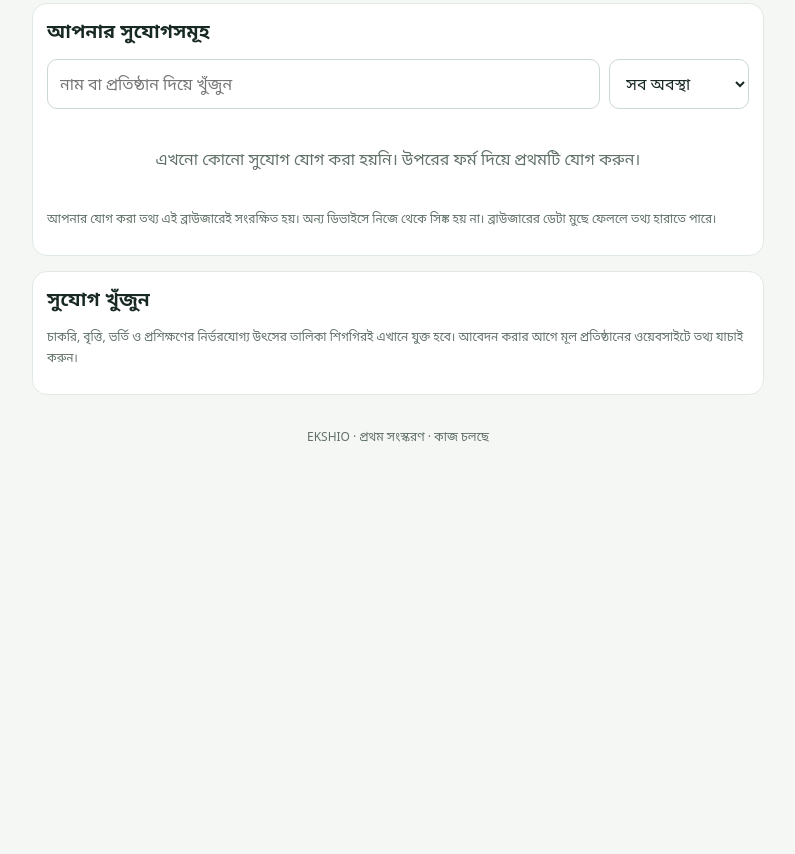
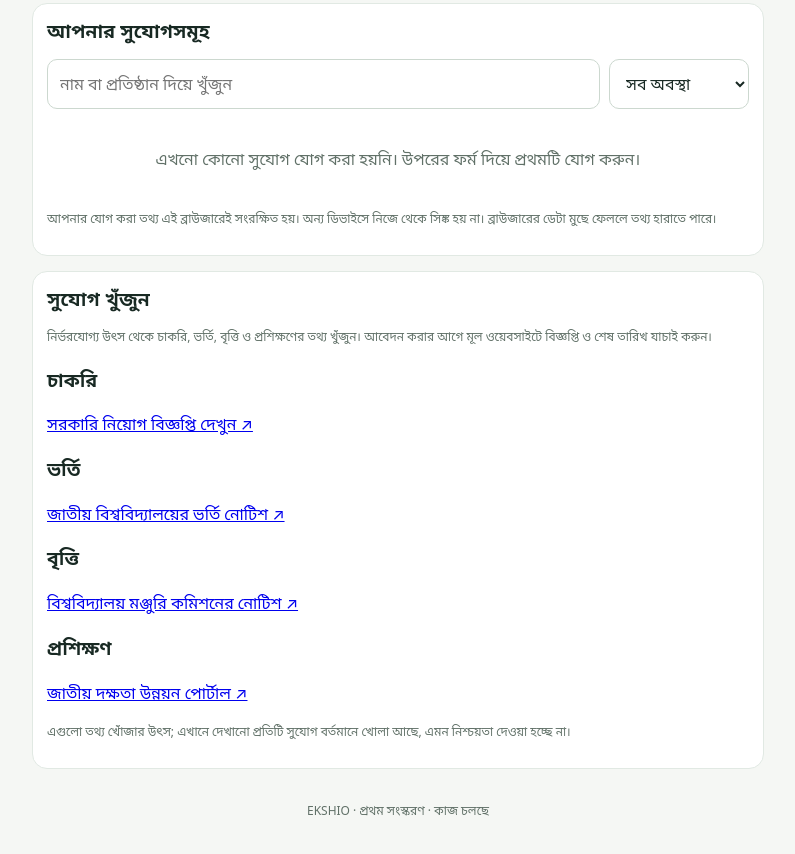
Before and after one commit to ekshio-platform/ekshio-platform, a plain HTML site: page index.html in a window 1280 px wide. Shown: the part 805-1659 px from the top of the page, without its empty margins (242-1037 px from the left). Before the commit the page ends 1309 px from the top, so only its background shows below. Drawn offline with Linux system fonts and the light colour scheme.

Commit message:
Add verified opportunity source directory

```diff
--- a/index.html
+++ b/index.html
@@ -108,7 +108,47 @@ footer{text-align:center;color:#617168;font-size:12px;padding:18px}
   </section>
   <section class="panel" id="directory">
   <h2>সুযোগ খুঁজুন</h2>
-  <p class="note">চাকরি, বৃত্তি, ভর্তি ও প্রশিক্ষণের নির্ভরযোগ্য উৎসের তালিকা শিগগিরই এখানে যুক্ত হবে। আবেদন করার আগে মূল প্রতিষ্ঠানের ওয়েবসাইটে তথ্য যাচাই করুন।</p>
+  <p class="note">
+    নির্ভরযোগ্য উৎস থেকে চাকরি, ভর্তি, বৃত্তি ও প্রশিক্ষণের তথ্য খুঁজুন।
+    আবেদন করার আগে মূল ওয়েবসাইটে বিজ্ঞপ্তি ও শেষ তারিখ যাচাই করুন।
+  </p>
+
+  <h3>চাকরি</h3>
+  <p>
+    <a href="https://bangladesh.gov.bd/views/mixed/"
+       target="_blank" rel="noopener noreferrer">
+      সরকারি নিয়োগ বিজ্ঞপ্তি দেখুন ↗
+    </a>
+  </p>
+
+  <h3>ভর্তি</h3>
+  <p>
+    <a href="https://www.nu.ac.bd/Admission-and-Registration-Cell-Notices.php"
+       target="_blank" rel="noopener noreferrer">
+      জাতীয় বিশ্ববিদ্যালয়ের ভর্তি নোটিশ ↗
+    </a>
+  </p>
+
+  <h3>বৃত্তি</h3>
+  <p>
+    <a href="https://ugc.gov.bd/"
+       target="_blank" rel="noopener noreferrer">
+      বিশ্ববিদ্যালয় মঞ্জুরি কমিশনের নোটিশ ↗
+    </a>
+  </p>
+
+  <h3>প্রশিক্ষণ</h3>
+  <p>
+    <a href="https://skillsportal.gov.bd/"
+       target="_blank" rel="noopener noreferrer">
+      জাতীয় দক্ষতা উন্নয়ন পোর্টাল ↗
+    </a>
+  </p>
+
+  <p class="note">
+    এগুলো তথ্য খোঁজার উৎস; এখানে দেখানো প্রতিটি সুযোগ বর্তমানে খোলা আছে,
+    এমন নিশ্চয়তা দেওয়া হচ্ছে না।
+  </p>
   </section>
   <footer>EKSHIO · <span data-i="footer">প্রথম সংস্করণ · কাজ চলছে</span></footer>
 </main>
```
